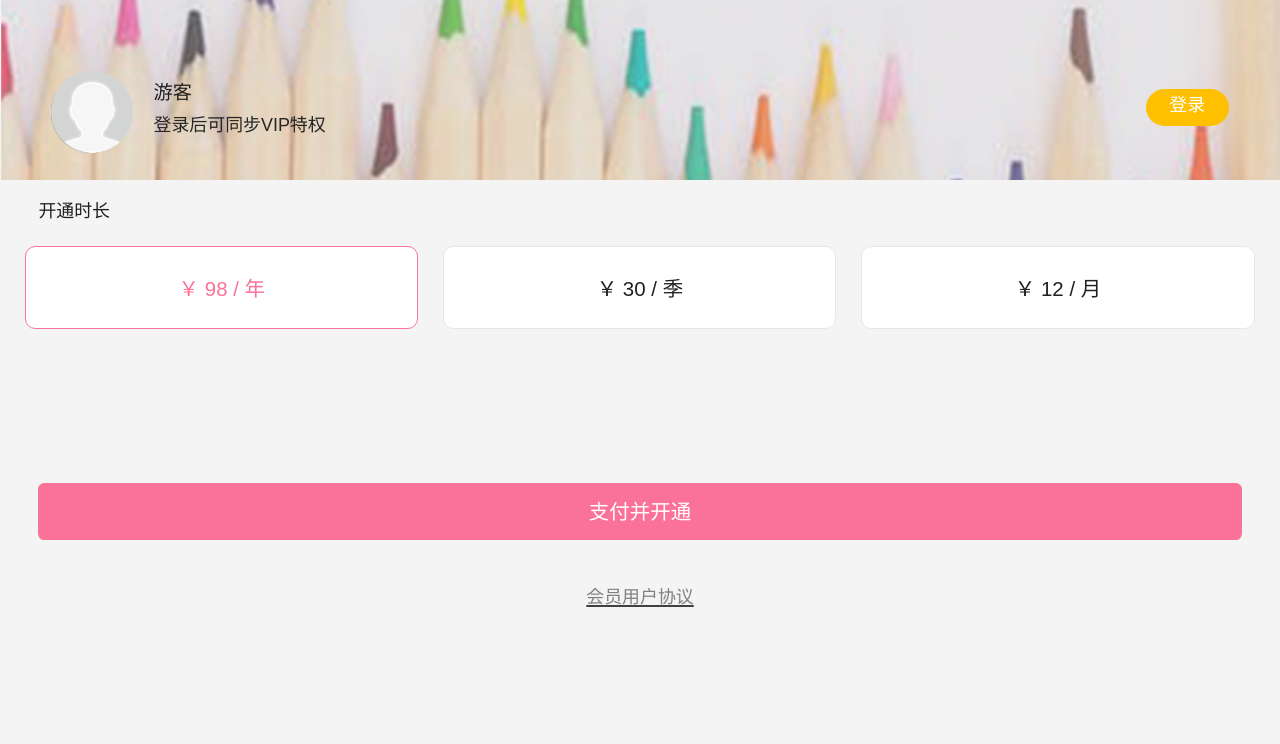
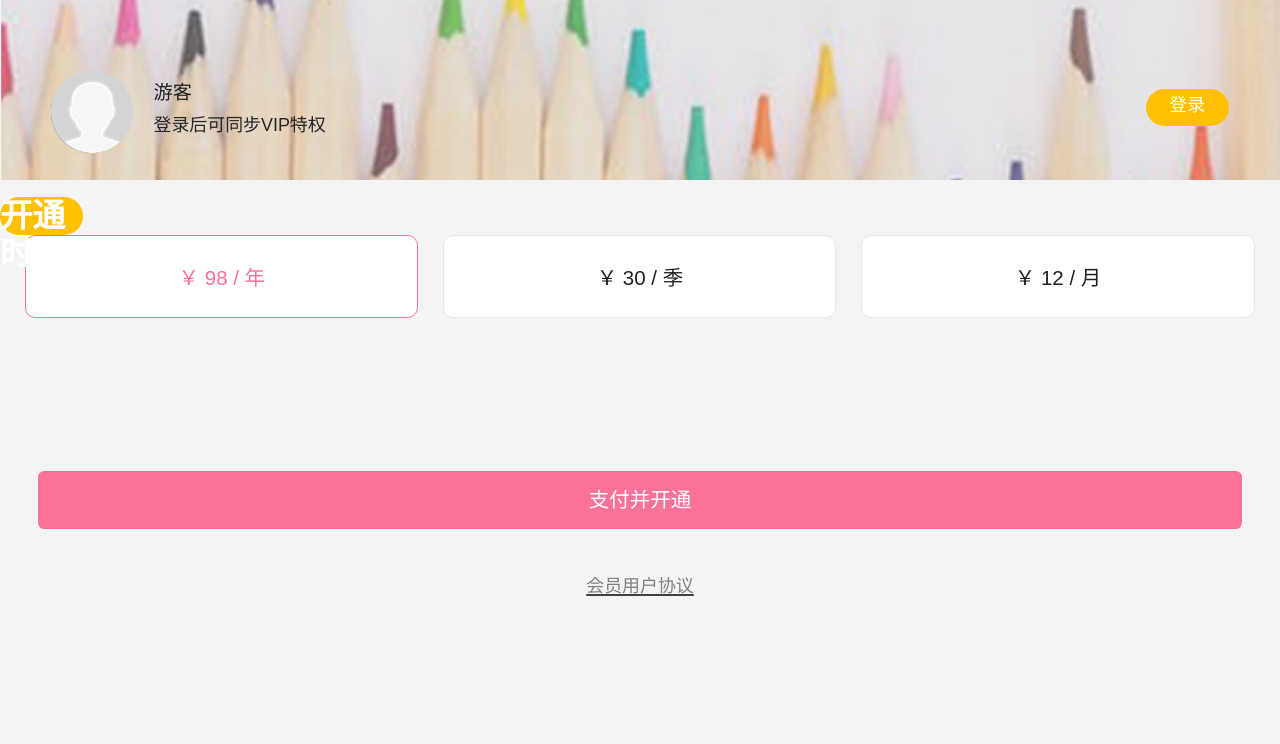
Before and after one commit to linkhds/linkhds.github.io, a PHP site: page /openvip.html in a window 1280 px wide. Shown: the part 56-800 px from the top of the page. Run offline with PHP 8.4, Linux system fonts and the light colour scheme.

Commit message:
Update common.css

```diff
--- a/video/css/common.css
+++ b/video/css/common.css
@@ -292,14 +292,15 @@ header.bar{
 	border-radius: 1.45rem;
 }
 .titles {
-	width: 100%;
-	height: 1.5rem;
-	line-height: 1.5rem;
-	padding: 0 3%;
-	margin: 0.47rem auto 0.63rem;
-	font-size: 0.7rem;
-	font-weight: normal;
-	color: #202020;
+	width: 3.25rem;
+	height: 1.45rem;
+	line-height: 1.45rem;
+	margin-top: 0.7rem;
+	padding: 0;
+	color: #fff;
+	border: none;
+	background-color: #ffc002;
+	border-radius: 1.45rem;
 }
 .openvip-con {
 	background: #f4f4f4 ;
```
